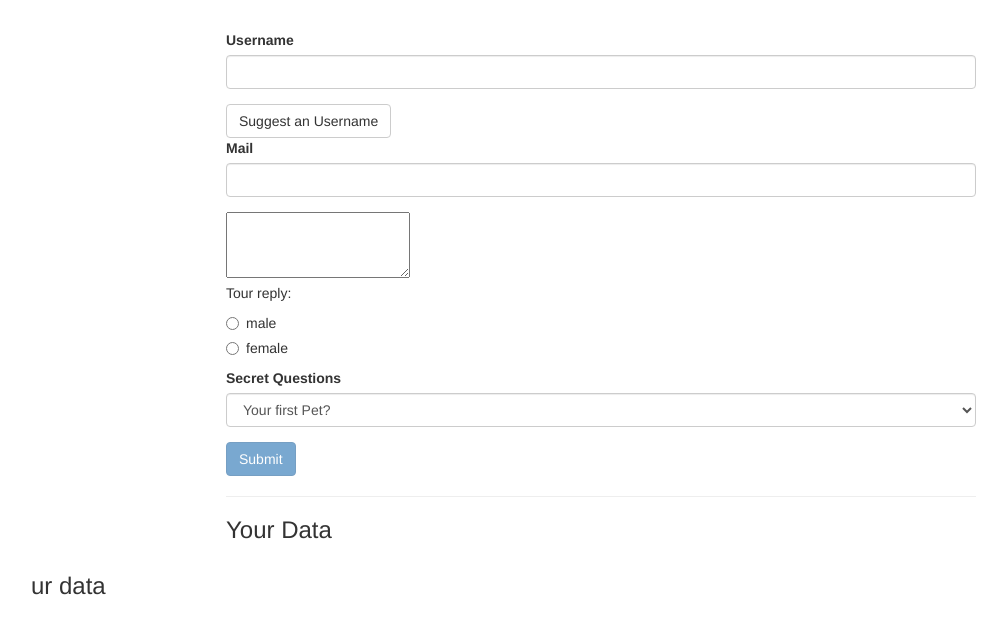
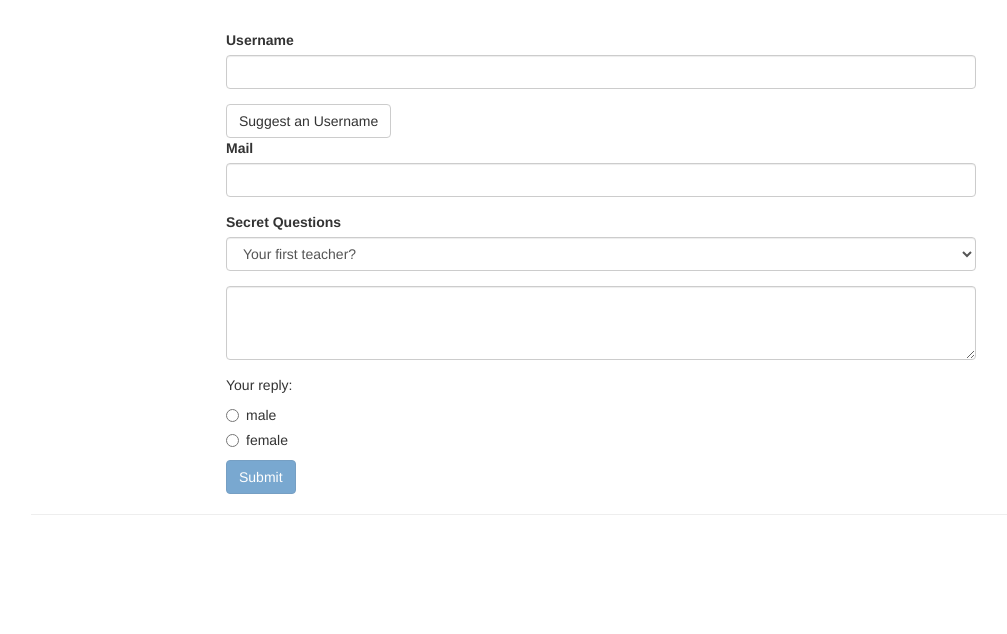
Before and after one commit to WGlegola/angular-exercise, an Angular app: page / in a window 1280 px wide. Shown: the top 634 px of the page, without its empty margins (39-1046 px from the left). Built offline with nearby package versions, Linux system fonts and the light colour scheme.

Commit message:
form exercise finished

```diff
--- a/src/app/app.component.css
+++ b/src/app/app.component.css
@@ -2,6 +2,6 @@
   margin-top: 30px;
 }
 
-input.ng-invalid.ng-touched{
-  border-color: red;
+input.ng-invalid.ng-touched {
+  border: 1px solid red;
 }
--- a/src/app/app.component.html
+++ b/src/app/app.component.html
@@ -1,8 +1,11 @@
 <div class="container">
   <div class="row">
     <div class="col-xs-12 col-sm-10 col-md-8 col-sm-offset-1 col-md-offset-2">
-      <form (ngSubmit)="onSubmit(f)" #f="ngForm">
-        <div id="user-data" ngModelGroup="userData">
+      <form (ngSubmit)="onSubmit()" #f="ngForm">
+        <div
+          id="user-data"
+          ngModelGroup="userData"
+          #userData="ngModelGroup">
           <div class="form-group">
             <label for="username">Username</label>
             <input
@@ -13,7 +16,10 @@
               name="username"
               required>
           </div>
-          <button class="btn btn-default" type="button" (click)="suggestUserName()">Suggest an Username</button>
+          <button
+            class="btn btn-default"
+            type="button"
+            (click)="suggestUserName()">Suggest an Username</button>
           <div class="form-group">
             <label for="email">Mail</label>
             <input
@@ -25,45 +31,56 @@
               required
               email
               #email="ngModel">
+            <span class="help-block" *ngIf="!email.valid && email.touched">Please enter a valid email!</span>
           </div>
-          <span class="help-block" *ngIf="!email.valid && email.touched">Please enter a valid email!</span>
+        </div>
+        <p *ngIf="!userData.valid && userData.touched">User Data is invalid!</p>
+        <div class="form-group">
+          <label for="secret">Secret Questions</label>
+          <select
+            id="secret"
+            class="form-control"
+            [ngModel]="defaultQuestion"
+            name="secret">
+            <option value="pet">Your first Pet?</option>
+            <option value="teacher">Your first teacher?</option>
+          </select>
         </div>
         <div class="form-group">
           <textarea
-            name="questionAnsewer"
+            name="questionAnswer"
             rows="3"
-            ngModel
+            class="form-control"
             [(ngModel)]="answer"></textarea>
-            <p> Tour reply: {{answer}}</p>
+        </div>
+        <p>Your reply: {{ answer }}</p>
         <div class="radio" *ngFor="let gender of genders">
           <label>
             <input
               type="radio"
               name="gender"
               ngModel
-                [value]="gender">
-                {{gender}}
+              [value]="gender"
+              required>
+            {{ gender }}
           </label>
         </div>
-          <label for="secret">Secret Questions</label>
-          <select
-          id="secret"
-          class="form-control"
-          [ngModel]="inputQuestion"
-          name="secret">
-            <option value="pet">Your first Pet?</option>
-            <option value="teacher">Your first teacher?</option>
-          </select>
-        </div>
-        <button class="btn btn-primary" type="submit"[disabled]="!f.valid">Submit</button>
+        <button
+          class="btn btn-primary"
+          type="submit"
+          [disabled]="!f.valid">Submit</button>
       </form>
-      <hr>
-      <h3>Your Data</h3>
     </div>
   </div>
-  <div class="row">
+  <hr>
+  <div class="row" *ngIf="submitted">
     <div class="col-xs-12">
-      <h3> ur data </h3>
+      <h3>Your Data</h3>
+      <p>Username: {{ user.username }}</p>
+      <p>Mail: {{ user.email }}</p>
+      <p>Secret Question: Your first {{ user.secretQuestion }}</p>
+      <p>Answer: {{ user.answer }}</p>
+      <p>Gender: {{ user.gender }}</p>
     </div>
   </div>
 </div>
--- a/src/app/app.component.ts
+++ b/src/app/app.component.ts
@@ -7,18 +7,49 @@ import { NgForm } from '@angular/forms';
   styleUrls: ['./app.component.css']
 })
 export class AppComponent {
-  @ViewChild('f') signupForm: NgForm;
-  inputQuestion = "pet"
-  answer=''
-  genders = ['male','female']
+  @ViewChild('f', { static: false }) signupForm: NgForm;
+  defaultQuestion = 'teacher';
+  answer = '';
+  genders = ['male', 'female'];
+  user = {
+    username: '',
+    email: '',
+    secretQuestion: '',
+    answer: '',
+    gender: ''
+  };
+  submitted = false;
+
   suggestUserName() {
     const suggestedName = 'Superuser';
-    this.signupForm.form.patchValue({userData:{
-      username: suggestedName
-    }})
+    // this.signupForm.setValue({
+    //   userData: {
+    //     username: suggestedName,
+    //     email: ''
+    //   },
+    //   secret: 'pet',
+    //   questionAnswer: '',
+    //   gender: 'male'
+    // });
+    this.signupForm.form.patchValue({
+      userData: {
+        username: suggestedName
+      }
+    });
   }
 
-  onSubmit(form:HTMLFormElement){
-    console.log(form)
+  // onSubmit(form: NgForm) {
+  //   console.log(form);
+  // }
+
+  onSubmit() {
+    this.submitted = true;
+    this.user.username = this.signupForm.value.userData.username;
+    this.user.email = this.signupForm.value.userData.email;
+    this.user.secretQuestion = this.signupForm.value.secret;
+    this.user.answer = this.signupForm.value.questionAnswer;
+    this.user.gender = this.signupForm.value.gender;
+
+    this.signupForm.reset();
   }
 }
```
Lines whose indentation alone changed are shown as unchanged.
